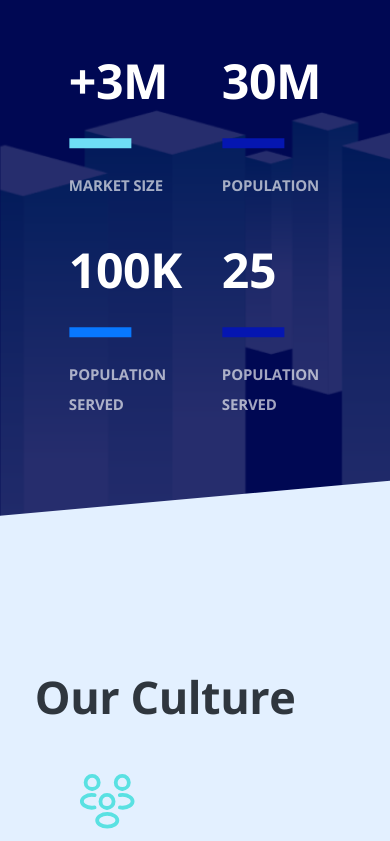
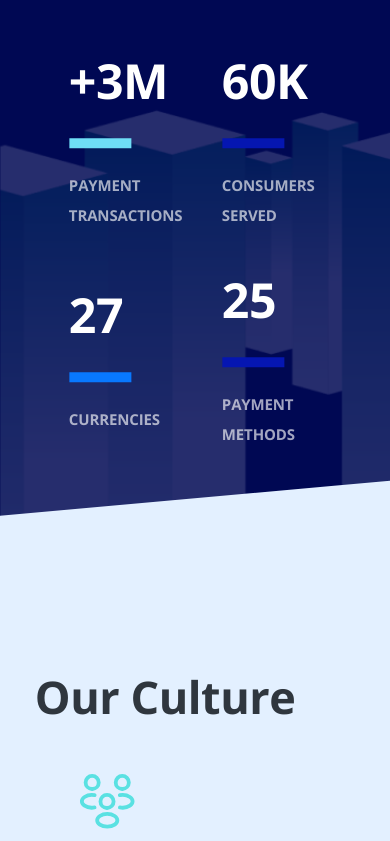
Before and after one commit to rramirezgit/website-luka, a React (Create React App) app: page /about-us in a window 390 px wide. Shown: the part 1547-2388 px from the top of the page. Built offline with nearby package versions, Linux system fonts and the light colour scheme.

Commit message:
about us mobile home-experience

```diff
--- a/src/pages/aboutUs/experience/index.tsx
+++ b/src/pages/aboutUs/experience/index.tsx
@@ -10,22 +10,22 @@ const cards = [
   {
     number: '+3M',
     color: 'rgba(111, 222, 246, 1)',
-    text: 'MARKET SIZE'
+    text: 'PAYMENT TRANSACTIONS'
   },
   {
-    number: '30M',
+    number: '60K',
     color: 'rgba(5, 22, 177, 1)',
-    text: 'POPULATION'
+    text: 'CONSUMERS SERVED'
   },
   {
-    number: '100K',
+    number: '27',
     color: 'rgba(8, 120, 255, 1)',
-    text: 'POPULATION SERVED'
+    text: 'CURRENCIES'
   },
   {
     number: '25',
     color: 'rgba(5, 22, 177, 1)',
-    text: 'POPULATION SERVED'
+    text: 'PAYMENT METHODS'
   }
 ]
 
```
Also changed, not shown: src/assets/aboutUs/home/Group.svg.
